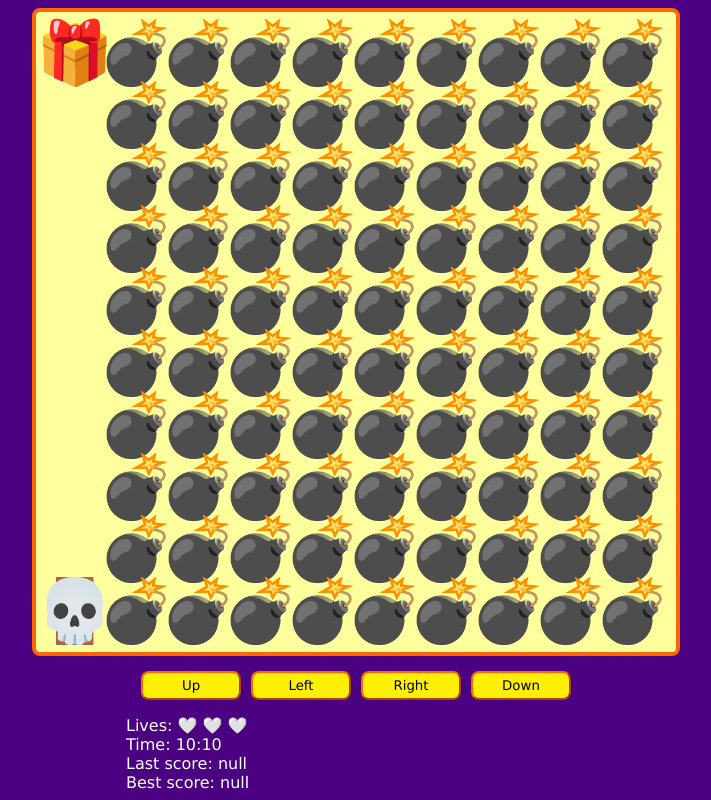
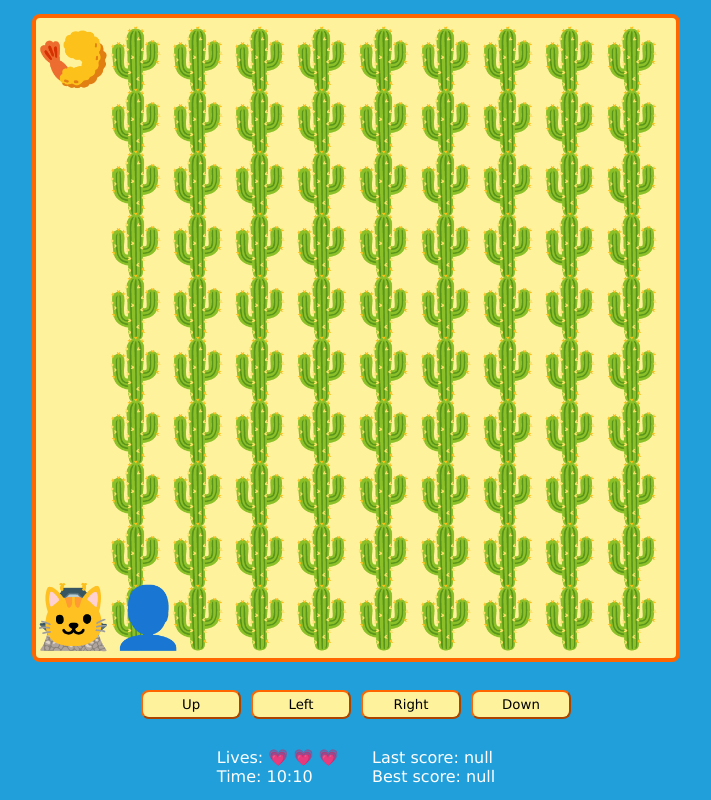
Before and after one commit to devMateos/ninja-cat, a plain HTML site: page index.html in a window 1280 px wide. Shown: the whole page, without its empty margins (284-995 px from the left). Drawn offline with Linux system fonts and the light colour scheme.

Commit message:
Changing some styles in css and emojis

```diff
--- a/assets/css/styles.css
+++ b/assets/css/styles.css
@@ -1,5 +1,5 @@
 body {
-    background-color: indigo;
+    background-color: #209fda;
     color: #fff;
     font-family: Verdana, Geneva, Tahoma, sans-serif;
     margin: 0;
@@ -18,7 +18,7 @@ body {
   canvas {
     border: 4px solid #ff6600;
     border-radius: 8px;
-    background-color: #feff9d;
+    background-color: #fff29d;
   }
 
   .btns {
@@ -30,7 +30,7 @@ body {
   }
 
   button {
-    background-color: #fdef05;
+    background-color: #fff29d;
     border-radius: 8px;
     border-color: #ff6600;
     font-family: inherit;
@@ -42,19 +42,32 @@ body {
     margin-right: 10px;
   }
 
-  .messages {
+  /* .messages {
     display: flex;
     flex-wrap: wrap;
     margin: 0 auto;
     width: 80%;
     max-width: 460px;
-  }
+  } */
 
   p {
     display: block;
     margin: 0;
     width: 100%;
   }
+  .messages {
+    column-gap: 2rem;
+    display: grid;
+    grid-template-columns: 1fr 1fr;
+    width: fit-content;
+  }
+  .messages > :nth-child(1), .messages > :nth-child(2) {
+    grid-column: 1;
+  }
+  .messages > :nth-child(3) {
+    grid-column: 2;
+    grid-row: 1 / 3;
+  }
 
   @media (max-width: 440px) {
     button { margin-top: 25px; }
--- a/assets/js/main.js
+++ b/assets/js/main.js
@@ -59,7 +59,7 @@ function setCanvasSize() {
 
 function startGame() {
     /* Insert elements with emojis */
-    game.font = `${elementsSize}px Verdana`;
+    game.font = `${elementsSize - 2}px Verdana`;
 
     showLives();
 
--- a/assets/js/maps.js
+++ b/assets/js/maps.js
@@ -5,14 +5,14 @@
 
 const emojis = {
   '-': ' ',
-  'O': '🚪',
-  'X': '💣',
-  'I': '🎁',
-  'PLAYER': '💀',
+  'O': '🏯',
+  'X': '🌵',
+  'I': '🍤',
+  'PLAYER': '🐱‍👤',
   'BOMB_COLLISION': '🔥',
   'GAME_OVER': '👎',
   'WIN': '🏆',
-  'LIFE': '🤍',
+  'LIFE': '💗',
 };
 
 const maps = [];
```
